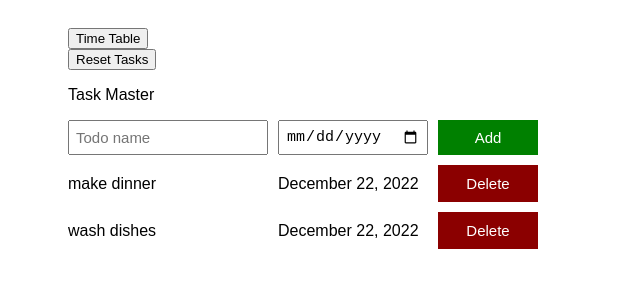
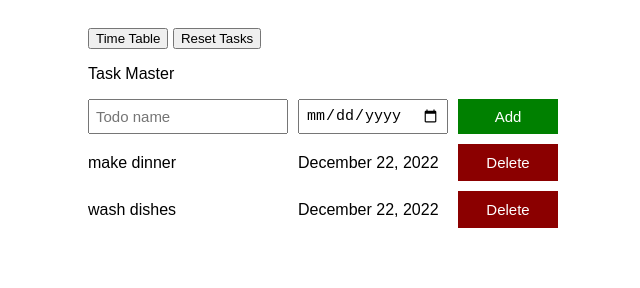
Before and after one commit to Israeli21/time-table-project, a plain HTML site: page todo-list.html in a window 1280 px wide. Shown: the whole page, without its empty margins (0-640 px from the left). Drawn offline with Linux system fonts and the light colour scheme.

Commit message:
Removed the connecting line between two buttons

```diff
--- a/styles/style.css
+++ b/styles/style.css
@@ -76,3 +76,7 @@ body {
     font-size: 12px;
     margin-bottom: 2px;
 }
+
+a {
+    text-decoration: none; /* Removes underline */
+}
--- a/styles/todo-list.css
+++ b/styles/todo-list.css
@@ -4,7 +4,7 @@ body{
 
 .todo-list-body{
     padding: 20px;
-    padding-left: 60px;
+    padding-left: 80px;
 }
 
 .todo-grid,
@@ -41,3 +41,7 @@ body{
     padding-top: 10px;
     padding-bottom: 10px;
 }
+
+a {
+    text-decoration: none; /* Removes underline */
+}
--- a/todo-list.html
+++ b/todo-list.html
@@ -8,13 +8,13 @@
   <body>
     <div class = "todo-list-body">
       <!-- <button>Home</button> -->
-      <a href = "timeTable.html">
-        <button class = "time-table">Time Table</button>
-      </a>
       <!-- <button>Statistics</button> -->
       <div>
+        <a href = "timeTable.html">
+          <button class = "time-table">Time Table</button>
+        </a>
         <button class="reset-tasks">Reset Tasks</button>
-        <p>Task Master</p>
+          <p>Task Master</p>
         <div class = "todo-input-grid">
           <input placeholder = "Todo name"
             class = "js-name-input name-input">
```
